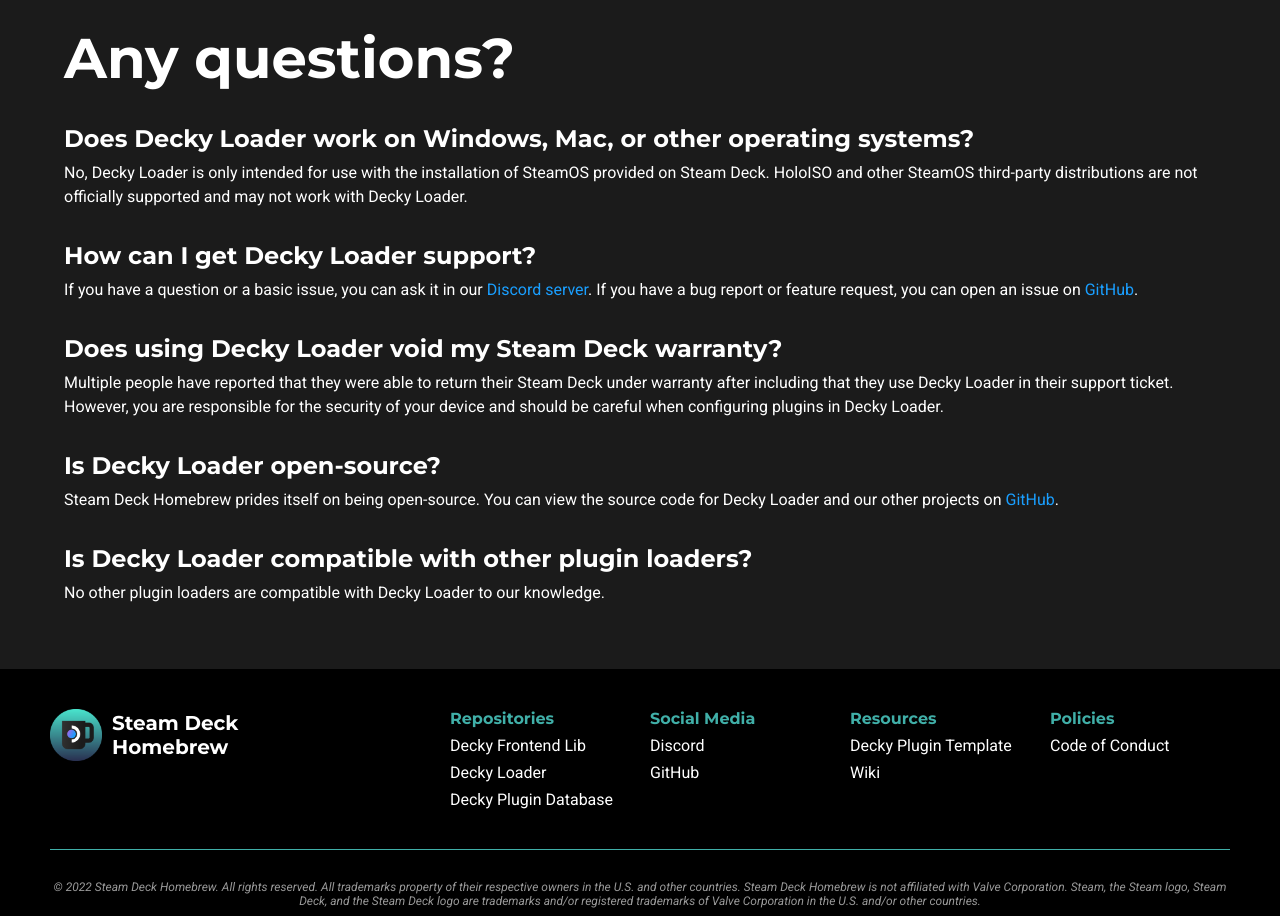
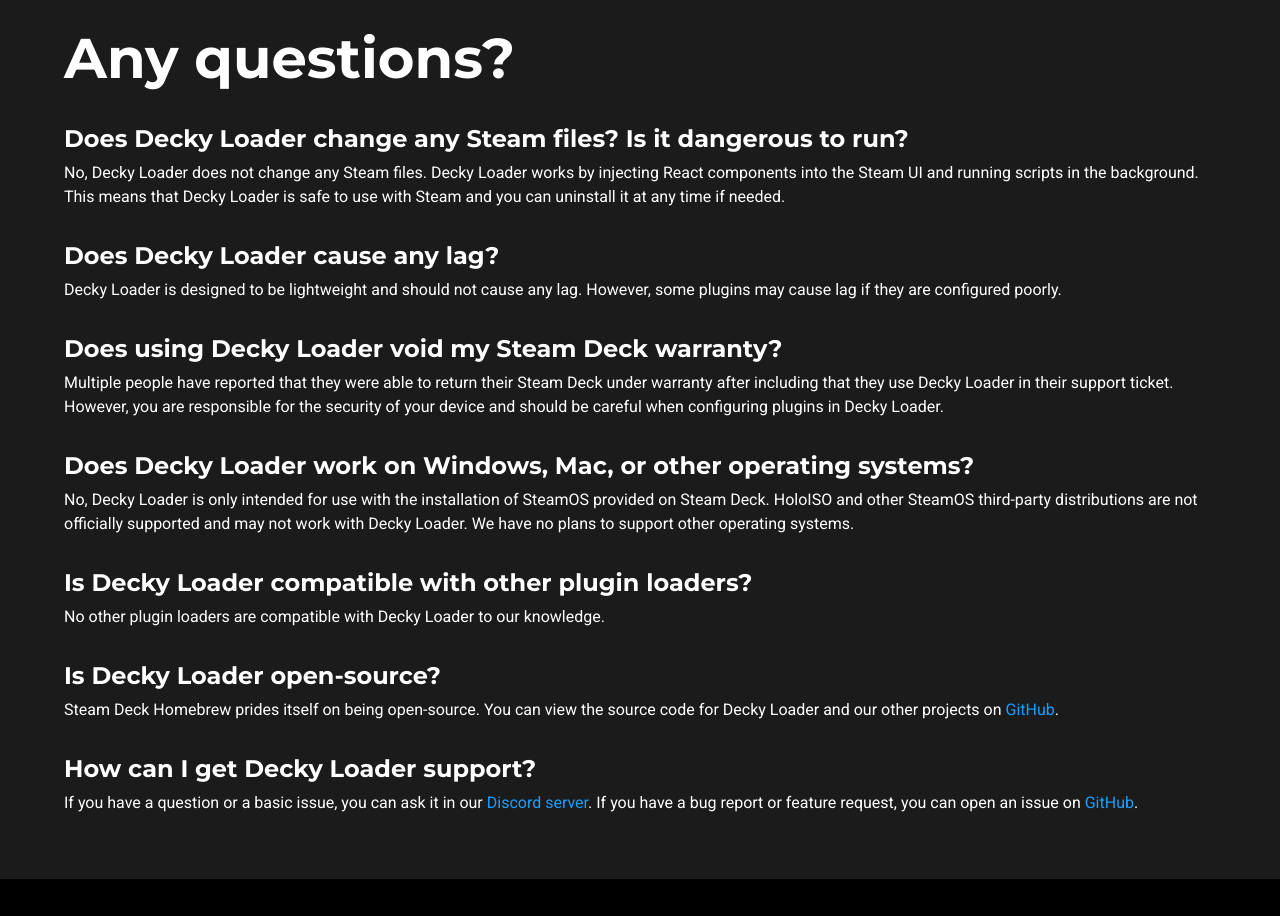
Before and after one commit to SteamDeckHomebrew/deckbrew.xyz, a Gatsby site: page / in a window 1280 px wide. Shown: the part 2520-3436 px from the top of the page. Built offline with nearby package versions, Linux system fonts and the light colour scheme; Gatsby itself is replaced by a stand-in of ours.

Commit message:
Final main push - Update Q&A, update README

```diff
--- a/gatsby-browser.ts
+++ b/gatsby-browser.ts
@@ -1,5 +1,6 @@
 import "@fontsource/roboto/400.css";
 import "@fontsource/roboto/400-italic.css";
+import "@fontsource/roboto/500.css";
 import "@fontsource/roboto/700.css";
 import "@fontsource/roboto/700-italic.css";
 import "@fontsource/montserrat/400.css";
--- a/src/pages/index.tsx
+++ b/src/pages/index.tsx
@@ -160,6 +160,35 @@
           <h2>Any questions?</h2>
           <QNA>
             <h4>
+              Does Decky Loader change any Steam files? Is it dangerous to run?
+            </h4>
+            <p>
+              No, Decky Loader does not change any Steam files. Decky Loader
+              works by injecting React components into the Steam UI and running
+              scripts in the background. This means that Decky Loader is safe to
+              use with Steam and you can uninstall it at any time if needed.
+            </p>
+          </QNA>
+          <QNA>
+            <h4>Does Decky Loader cause any lag?</h4>
+            <p>
+              Decky Loader is designed to be lightweight and should not cause
+              any lag. However, some plugins may cause lag if they are
+              configured poorly.
+            </p>
+          </QNA>
+          <QNA>
+            <h4>Does using Decky Loader void my Steam Deck warranty?</h4>
+            <p>
+              Multiple people have reported that they were able to return their
+              Steam Deck under warranty after including that they use Decky
+              Loader in their support ticket. However, you are responsible for
+              the security of your device and should be careful when configuring
+              plugins in Decky Loader.
+            </p>
+          </QNA>
+          <QNA>
+            <h4>
               Does Decky Loader work on Windows, Mac, or other operating
               systems?
             </h4>
@@ -167,7 +196,26 @@
               No, Decky Loader is only intended for use with the installation of
               SteamOS provided on Steam Deck. HoloISO and other SteamOS
               third-party distributions are not officially supported and may not
-              work with Decky Loader.
+              work with Decky Loader. We have no plans to support other
+              operating systems.
+            </p>
+          </QNA>
+          <QNA>
+            <h4>Is Decky Loader compatible with other plugin loaders?</h4>
+            <p>
+              No other plugin loaders are compatible with Decky Loader to our
+              knowledge.
+            </p>
+          </QNA>
+          <QNA>
+            <h4>Is Decky Loader open-source?</h4>
+            <p>
+              Steam Deck Homebrew prides itself on being open-source. You can
+              view the source code for Decky Loader and our other projects on{" "}
+              <a href="/github" target="_blank">
+                GitHub
+              </a>
+              .
             </p>
           </QNA>
           <QNA>
@@ -186,34 +234,6 @@
                 GitHub
               </a>
               .
-            </p>
-          </QNA>
-          <QNA>
-            <h4>Does using Decky Loader void my Steam Deck warranty?</h4>
-            <p>
-              Multiple people have reported that they were able to return their
-              Steam Deck under warranty after including that they use Decky
-              Loader in their support ticket. However, you are responsible for
-              the security of your device and should be careful when configuring
-              plugins in Decky Loader.
-            </p>
-          </QNA>
-          <QNA>
-            <h4>Is Decky Loader open-source?</h4>
-            <p>
-              Steam Deck Homebrew prides itself on being open-source. You can
-              view the source code for Decky Loader and our other projects on{" "}
-              <a href="/github" target="_blank">
-                GitHub
-              </a>
-              .
-            </p>
-          </QNA>
-          <QNA>
-            <h4>Is Decky Loader compatible with other plugin loaders?</h4>
-            <p>
-              No other plugin loaders are compatible with Decky Loader to our
-              knowledge.
             </p>
           </QNA>
         </Section>
```
Also changed, not shown: README.md.
